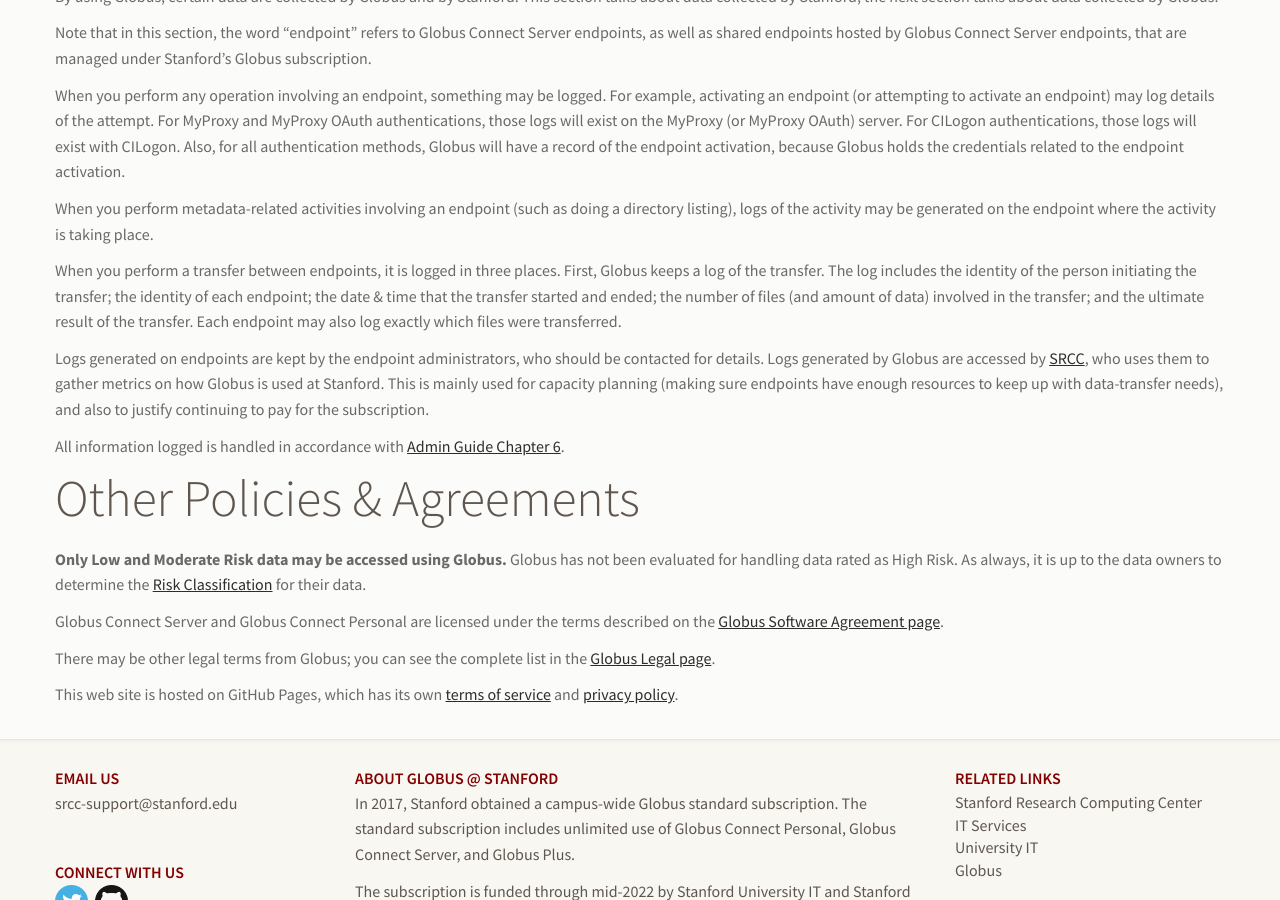
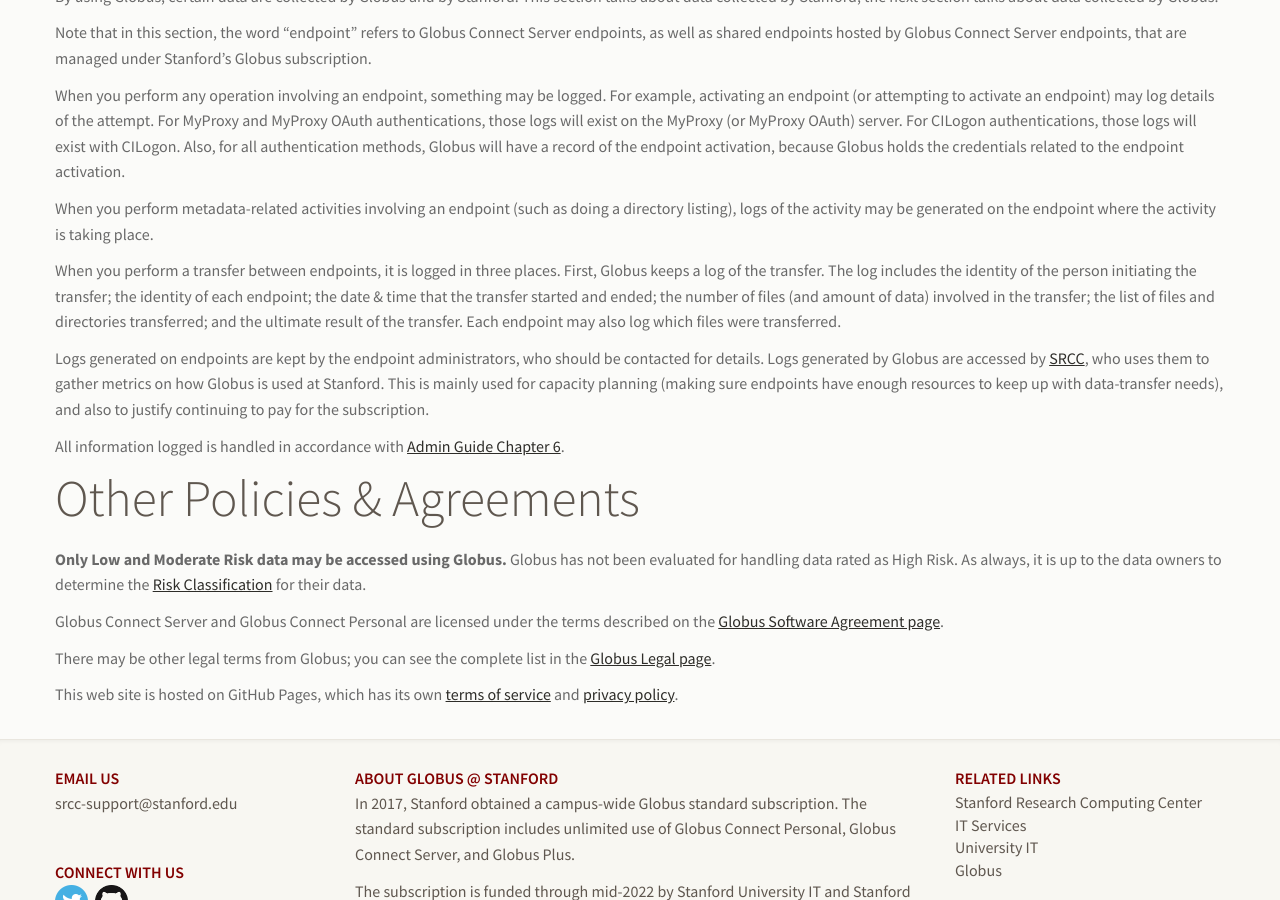
Before and after one commit to stanford-rc/globus.stanford.edu, a Jekyll site: the page built from policies.md, in a window 1280 px wide and 900 px high, scrolled down 1723 px. Built offline with Jekyll 4.4.1, drawn with Linux system fonts in a browser that asks for light colours; nearby versions of some CDN libraries; comment, search, counter and statistics services are not loaded.

Commit message:
policies: Add that Globus logs files transferred

```diff
--- a/policies.md
+++ b/policies.md
@@ -112,8 +112,9 @@ When you perform a transfer between endpoints, it is logged in three places.
 First, Globus keeps a log of the transfer.  The log includes the identity of
 the person initiating the transfer; the identity of each endpoint; the date &
 time that the transfer started and ended; the number of files (and amount of
-data) involved in the transfer; and the ultimate result of the transfer.  Each
-endpoint may also log exactly which files were transferred.
+data) involved in the transfer; the list of files and directories transferred;
+and the ultimate result of the transfer.  Each endpoint may also log which
+files were transferred.
 
 Logs generated on endpoints are kept by the endpoint administrators, who should
 be contacted for details.  Logs generated by Globus are accessed by
```
